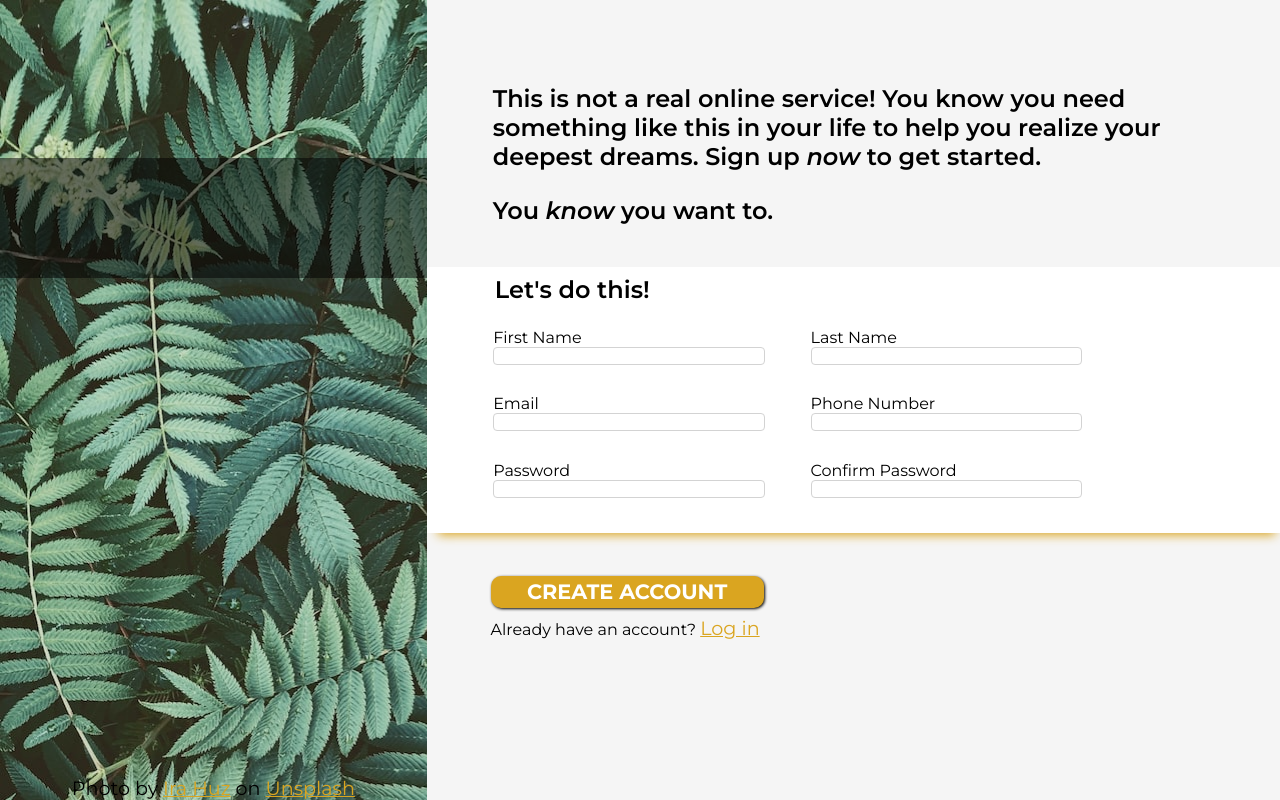
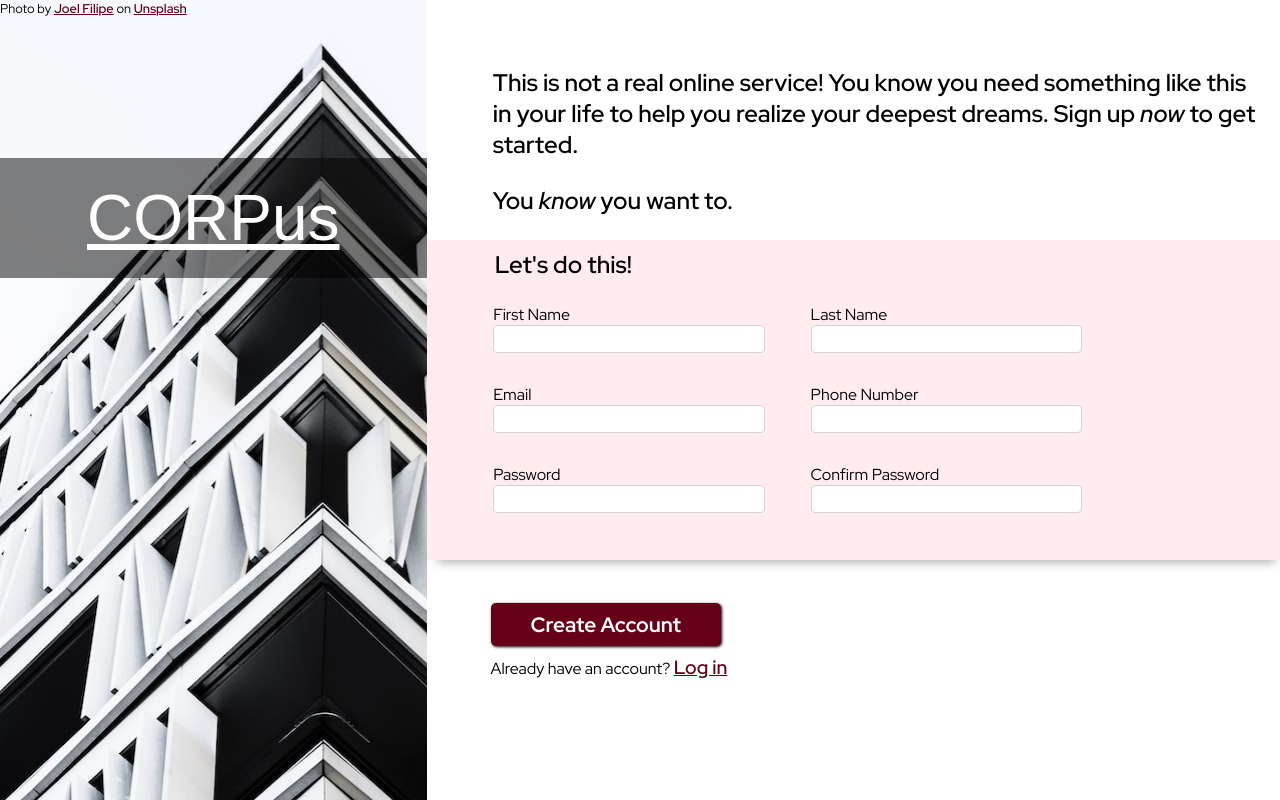
Before and after one commit to paulelden/sign-up-form, a plain HTML site: page index.html in a window 1280 px wide. Drawn offline with Linux system fonts and the light colour scheme; a web font is replaced by a local one.

Commit message:
Changed font, bg image and accent colors again bc am dummy. Also updated font size for inputsa so they are larger in the form.

```diff
--- a/index.css
+++ b/index.css
@@ -1,4 +1,11 @@
-@import url('https://fonts.googleapis.com/css2?family=Montserrat:ital,wght@0,100;0,200;0,300;0,400;0,500;0,600;0,700;0,800;0,900;1,100;1,200;1,300;1,400;1,500;1,600;1,700;1,800;1,900&display=swap');
+@import url('https://fonts.googleapis.com/css2?family=Red+Hat+Display:ital,wght@0,300;0,400;0,500;0,600;0,700;0,800;0,900;1,300;1,400;1,500;1,600;1,700;1,800;1,900&family=Red+Hat+Mono:wght@400;500&display=swap');
+
+:root {
+    --accent-color: #660019;
+    --bg1: #FFEBF0;
+    --bg2: #FFF;
+    --font: 'Red Hat Display';
+}
 
 * {
     /* border: 1px solid red; */
@@ -15,37 +22,34 @@ html,body {
 
 body {
     display: flex;
-    font-family: 'Montserrat', sans-serif;
+    font-family: var(--font), sans-serif;
 }
 
 h1 {
     font-size: 1.5rem;
-    font-family: 'Montserrat', sans-serif;
+    font-family: var(--font), sans-serif;
     font-weight: 600;
 }
 
 p {
     font-size: 1.2rem;
-    font-family: 'Montserrat', sans-serif;
+    font-family: var(--font), sans-serif;
 }
 
 a {
-    color: goldenrod;
+    color: var(--accent-color);
     font-size: 1.2rem;
-    font-family: 'Montserrat', sans-serif;
+    font-family: var(--font), sans-serif;
+    font-weight: 600;
 }
 
 button {
     color: white;
-    background-color: goldenrod;
-    border-radius: 10px;
+    background-color: var(--accent-color);
+    border-radius: 5px;
     border: none;
     box-shadow: 1px 1px 3px black;
-    font-family: 'Montserrat', sans-serif;
-}
-
-button:hover {
-    opacity: 80%;
+    font-family: var(--font), sans-serif;
 }
 
 label {
@@ -64,18 +68,22 @@ label {
 
 .userInput {
     width: 85%;
-    height: 50%;
     border-radius: 4px;
     border-width: 1px;
     border-color: lightgray;
     border-style: solid;
-    font-family: 'Montserrat', sans-serif;
+    font-size: 1.2rem;
+    font-family: var(--font), sans-serif;
     outline: 0;
 }
 
 .userInput:focus {
-    border-color: #daa520;
-    border-width: 3px;
+    border-color: var(--accent-color);
+    border-width: 4px;
+}
+
+.creditLink {
+    font-size: 0.8rem;
 }
 
 /* IDs */
@@ -86,25 +94,31 @@ label {
     align-items: center;
     width: 33.33vw;
     height: 100vh;
-    background-image: url(./ira-huz-2PzeuxfKIuw-unsplash.jpg);
+    background-image: url(./backgroundImage.jpg);
 }
 
 #logoDiv {
+    display: flex;
+    align-items: center;
+    justify-content: space-around;
     width: 100%;
     height: 15vh;
     margin-top: 37%;
-    background-color: black;
-    opacity: 0.5;
+    background-color: rgba(0, 0, 0, 0.5)
 }
 
-#logoSpan {
+#logo {
     color: white;
+    font-family: 'Red Hat Mono', sans-serif;
+    font-size: 4rem;
+    text-decoration: underline;
 }
 
 #credit {
     position: absolute;
-    bottom: 0;
-}
+    top: 0;
+    left: 0;
+    font-size: 0.8rem;}
 
 #rightDiv {
     width: 66.66vw;
@@ -117,8 +131,8 @@ label {
     flex-direction: column;
     align-items: center;
     justify-content: center;
-    height: 33.33vh;
-    background-color: rgb(245, 245, 245);
+    height: 30vh;
+    background-color: var(--bg2);
 }
 
 #header1 {
@@ -134,9 +148,10 @@ label {
 }
 
 #midDiv {
-    height: 33.33vh;
-    box-shadow: 3px 10px 10px -8px #DAA520;
+    height: 40vh;
+    box-shadow: 3px 10px 10px -8px darkgray;
     z-index: 2;
+    background-color: var(--bg1);
 }
 
 #midText {
@@ -168,8 +183,8 @@ label {
     flex-direction: column;
     align-items: left;
     justify-content: top;
-    height: 33.33%;
-    background-color: rgb(245, 245, 245);
+    height: 30%;
+    background-color: var(--bg2);
 }
 
 #firstName,#lastName,#email,#phoneNumber,#password,#confirmPassword {
@@ -177,12 +192,18 @@ label {
 }
 
 #createAccount {
-    width: 32%;
-    height: 12%;
+    width: 27%;
+    height: 18%;
     font-size: 1.3rem;
     font-weight: 700;
     margin-left: 7.5%;
     margin-top: 5%;
+}
+
+#createAccount:hover {
+    background-color: white;
+    color: var(--accent-color);
+    border: 3px solid var(--accent-color);
 }
 
 #bottomText {
--- a/index.html
+++ b/index.html
@@ -11,10 +11,10 @@
 <body>
     <div id="leftDiv">
         <div id="logoDiv">
-            <span id="logoSpan"></span>
+            <p id="logo">CORPus</p>
         </div>
-        <p id="credit">Photo by <a href="https://unsplash.com/@irahuz?utm_source=unsplash&utm_medium=referral&utm_content=creditCopyText">Ira Huz</a> on <a href="https://unsplash.com/s/photos/vertical?utm_source=unsplash&utm_medium=referral&utm_content=creditCopyText">Unsplash</a>
-
+        <p id="credit">Photo by <a href="https://unsplash.com/@joelfilip?utm_source=unsplash&utm_medium=referral&utm_content=creditCopyText" class="creditLink">Joel Filipe</a>
+            on <a href="https://unsplash.com/s/photos/vertical?utm_source=unsplash&utm_medium=referral&utm_content=creditCopyText" class="creditLink">Unsplash</a>
         </p>
     </div>
     <div id="rightDiv">
@@ -62,7 +62,7 @@
             </div>
         </div>
         <div id="botDiv">
-            <button id="createAccount">CREATE ACCOUNT</button>
+            <button id="createAccount">Create Account</button>
             <p id="bottomText">Already have an account? <a href="">Log in</a></p>
         </div>
     </div>
```
Also changed, not shown: backgroundImage.jpg (added), ira-huz-2PzeuxfKIuw-unsplash.jpg (deleted).
